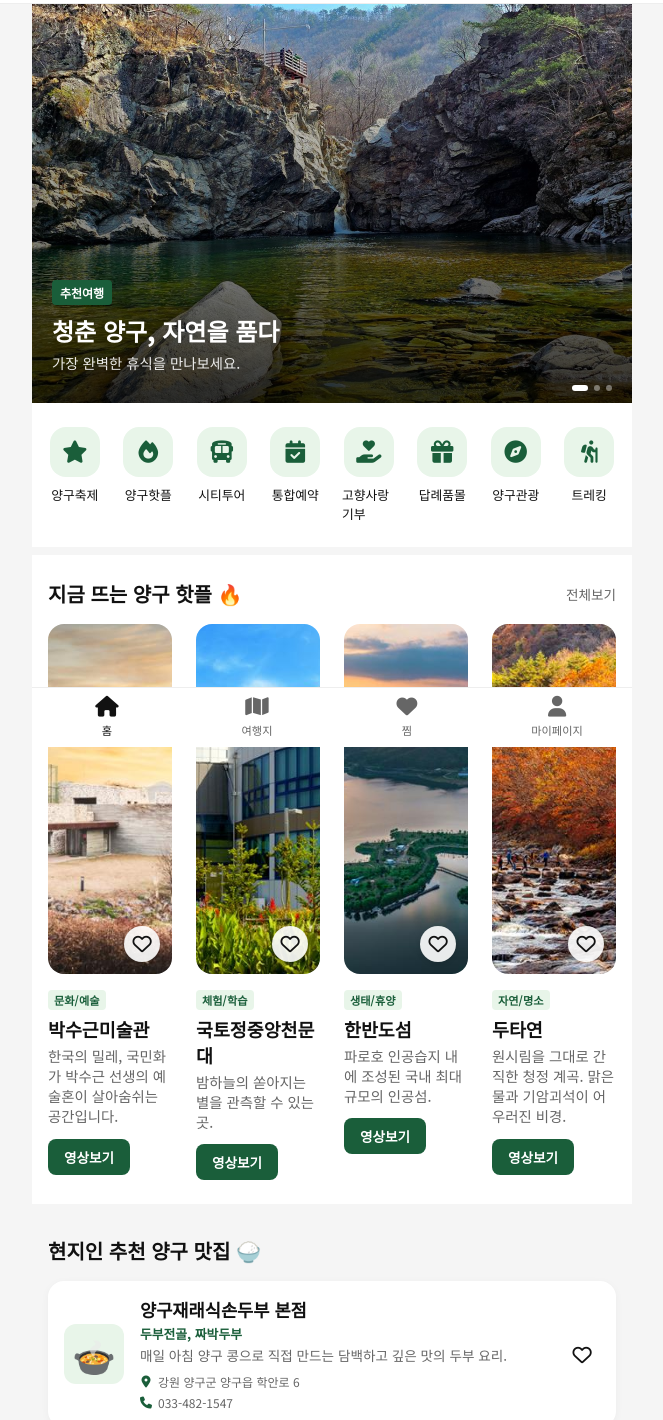
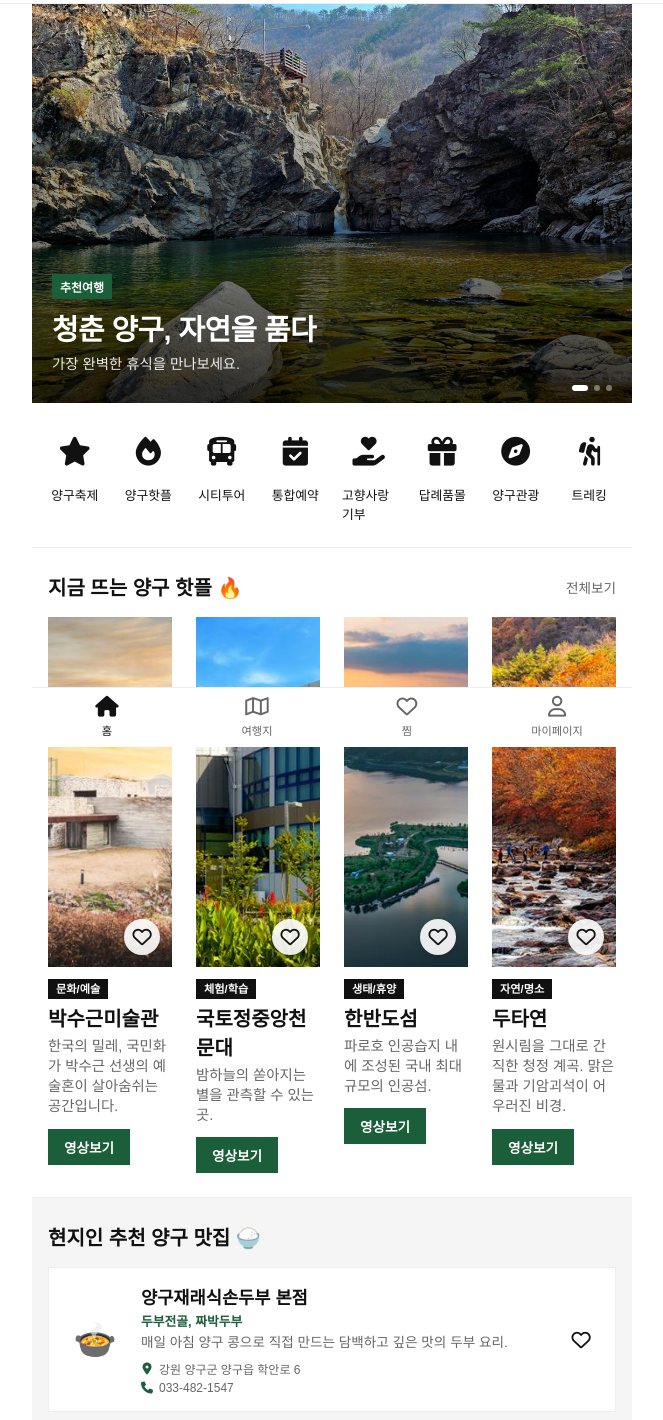
Before and after one commit to jincheol13-rgb/jincheol13-rgb.github.io, a plain HTML site: page index.html in a window 1280 px wide. Shown: the part 53-1473 px from the top of the page, without its empty margins (308-971 px from the left). Drawn offline with Linux system fonts and the light colour scheme; some packages are replaced by stand-ins of ours; a web font is replaced by a local one.

Commit message:
테마수정

```diff
--- a/index.html
+++ b/index.html
@@ -393,15 +393,15 @@
             <span>홈</span>
         </a>
         <a href="#destinations" class="tab-item">
-            <i class="fa-solid fa-map"></i>
+            <i class="fa-regular fa-map"></i>
             <span>여행지</span>
         </a>
         <a href="javascript:void(0)" class="tab-item" id="tab-favorites">
-            <i class="fa-solid fa-heart"></i>
+            <i class="fa-regular fa-heart"></i>
             <span>찜</span>
         </a>
         <a href="#" class="tab-item">
-            <i class="fa-solid fa-user"></i>
+            <i class="fa-regular fa-user"></i>
             <span>마이페이지</span>
         </a>
     </nav>
--- a/style.css
+++ b/style.css
@@ -17,8 +17,8 @@
 }
 
 body.mobile-app {
-    font-family: 'Noto Sans KR', sans-serif;
-    background-color: var(--bg-main);
+    font-family: 'Pretendard', sans-serif;
+    background-color: var(--white);
     color: var(--text-dark);
     -webkit-font-smoothing: antialiased;
     /* Extra padding at bottom so content isn't hidden by tab bar */
@@ -92,7 +92,7 @@
     flex: 0 0 85%;
     scroll-snap-align: center;
     position: relative;
-    border-radius: 16px;
+    border-radius: 0;
     overflow: hidden;
     box-shadow: 0 4px 12px rgba(0,0,0,0.08);
     aspect-ratio: 4 / 3;
@@ -168,16 +168,17 @@
     background: var(--primary);
     font-size: 0.75rem;
     padding: 4px 8px;
-    border-radius: 4px;
+    border-radius: 0;
     font-weight: 700;
     margin-bottom: 8px;
     display: inline-block;
 }
 
 .hero-content h2 {
-    font-size: 1.5rem;
-    font-weight: 800;
+    font-size: 1.8rem;
+    font-weight: 900;
     margin-bottom: 4px;
+    letter-spacing: -0.5px;
 }
 
 .hero-content p {
@@ -209,7 +210,7 @@
 .app-categories {
     padding: 24px 16px;
     background: var(--white);
-    border-bottom: 8px solid var(--bg-main);
+    border-bottom: 1px solid var(--border);
 }
 
 .cat-grid {
@@ -237,13 +238,17 @@
 
 .cat-item .icon-box {
     width: 50px; height: 50px;
-    background: var(--primary-light);
-    color: var(--primary);
-    border-radius: 16px;
+    background: transparent;
+    color: #111;
+    border-radius: 0;
     display: flex;
     align-items: center;
     justify-content: center;
-    font-size: 1.4rem;
+    font-size: 1.8rem;
+}
+.cat-item:hover .icon-box {
+    color: var(--primary);
+    box-shadow: none;
 }
 
 .cat-item span {
@@ -256,7 +261,7 @@
 .app-feed, .app-story {
     padding: 24px 16px;
     background: var(--white);
-    border-bottom: 8px solid var(--bg-main);
+    border-bottom: 1px solid var(--border);
 }
 
 .section-header {
@@ -292,7 +297,7 @@
     width: 100%;
     height: 60vw;
     max-height: 350px;
-    border-radius: 16px;
+    border-radius: 0;
     overflow: hidden;
     position: relative;
 }
@@ -320,16 +325,16 @@
 
 .feed-info .tag {
     font-size: 0.7rem;
-    color: var(--primary);
-    background: var(--primary-light);
-    padding: 2px 6px;
-    border-radius: 4px;
+    color: var(--white);
+    background: #111;
+    padding: 4px 8px;
+    border-radius: 0;
     font-weight: 700;
 }
 
 .feed-info h3 {
-    font-size: 1.15rem;
-    font-weight: 700;
+    font-size: 1.25rem;
+    font-weight: 800;
     margin-bottom: 4px;
 }
 
@@ -345,7 +350,7 @@
     padding: 8px 16px;
     background: var(--primary);
     color: var(--white);
-    border-radius: 8px;
+    border-radius: 0;
     font-size: 0.85rem;
     font-weight: 700;
 }
@@ -567,12 +572,13 @@
 }
 .rest-card {
     background: var(--white);
-    border-radius: 16px;
+    border-radius: 0;
+    border: 1px solid var(--border);
     padding: 16px;
     display: flex;
     gap: 16px;
     align-items: center;
-    box-shadow: 0 2px 8px rgba(0,0,0,0.04);
+    box-shadow: none;
 }
 .rest-card .like-btn {
     position: static;
@@ -584,8 +590,8 @@
     font-size: 2.2rem;
     width: 60px; height: 60px;
     min-width: 60px;
-    background: var(--primary-light);
-    border-radius: 12px;
+    background: transparent;
+    border-radius: 0;
     display: flex; align-items: center; justify-content: center;
 }
 .rest-info { flex: 1; }
@@ -614,9 +620,10 @@
 /* Restaurant Accordion */
 .rest-accordion {
     background: var(--white);
-    border-radius: 12px;
+    border-radius: 0;
+    border: 1px solid var(--border);
     overflow: hidden;
-    box-shadow: 0 2px 8px rgba(0,0,0,0.04);
+    box-shadow: none;
 }
 .rest-accordion summary {
     padding: 16px;
```
